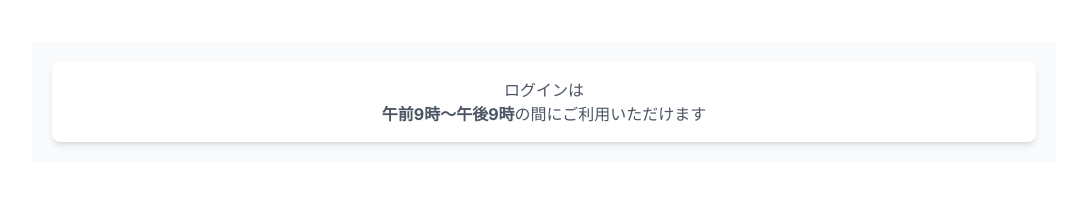
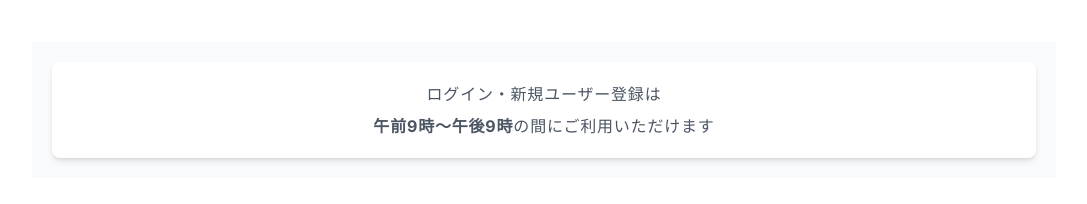
Before and after one commit to yko-git/akapo-app, a Next.js app in the folder front/: page /login in a window 1280 px wide. Shown: the part 159-363 px from the top of the page, without its empty margins (96-1183 px from the left). Built offline with nearby package versions, Linux system fonts and the light colour scheme; no server answers.

Commit message:
新規ユーザー登録もアクセス時間の表記追加（develop）

```diff
--- a/front/components/posts/loginUser/index.tsx
+++ b/front/components/posts/loginUser/index.tsx
@@ -32,9 +32,9 @@ const LoginUser = () => {
   return (
     <>
       <div className="p-5 bg-gray-50">
-        <div className="text-center p-4 rounded-lg shadow-md bg-white">
+        <div className="text-center leading-8 tracking-wider p-4 rounded-lg shadow-md bg-white">
           <p className="text-gray-600">
-            ログインは
+            ログイン・新規ユーザー登録は
             <br />
             <strong>午前9時〜午後9時</strong>
             の間にご利用いただけます
```
